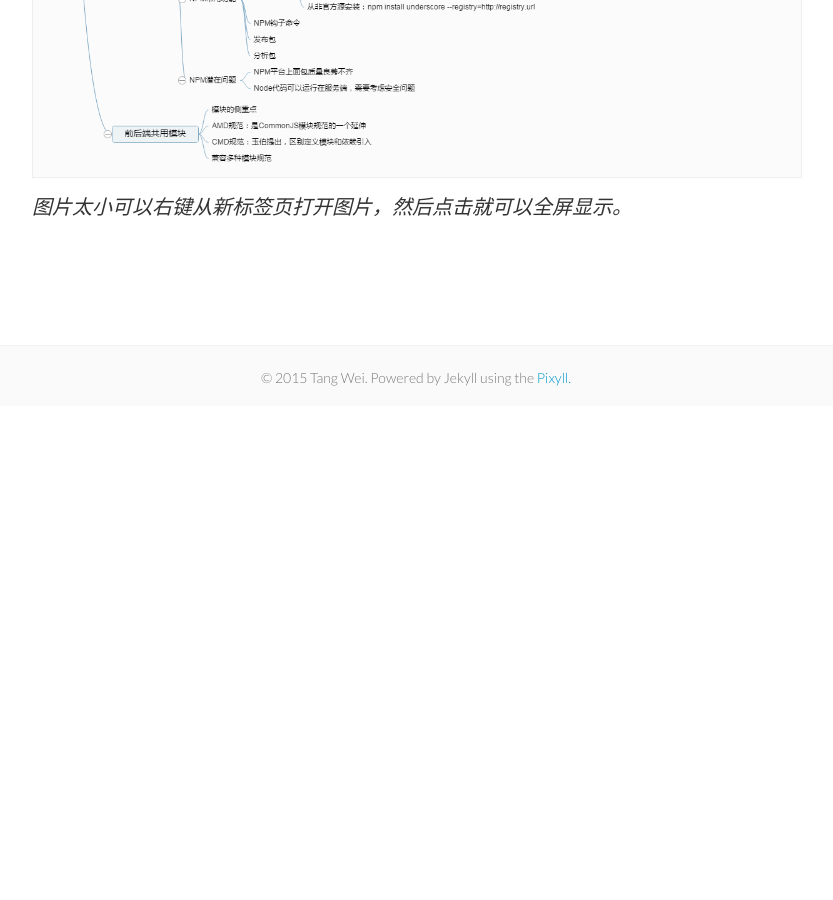
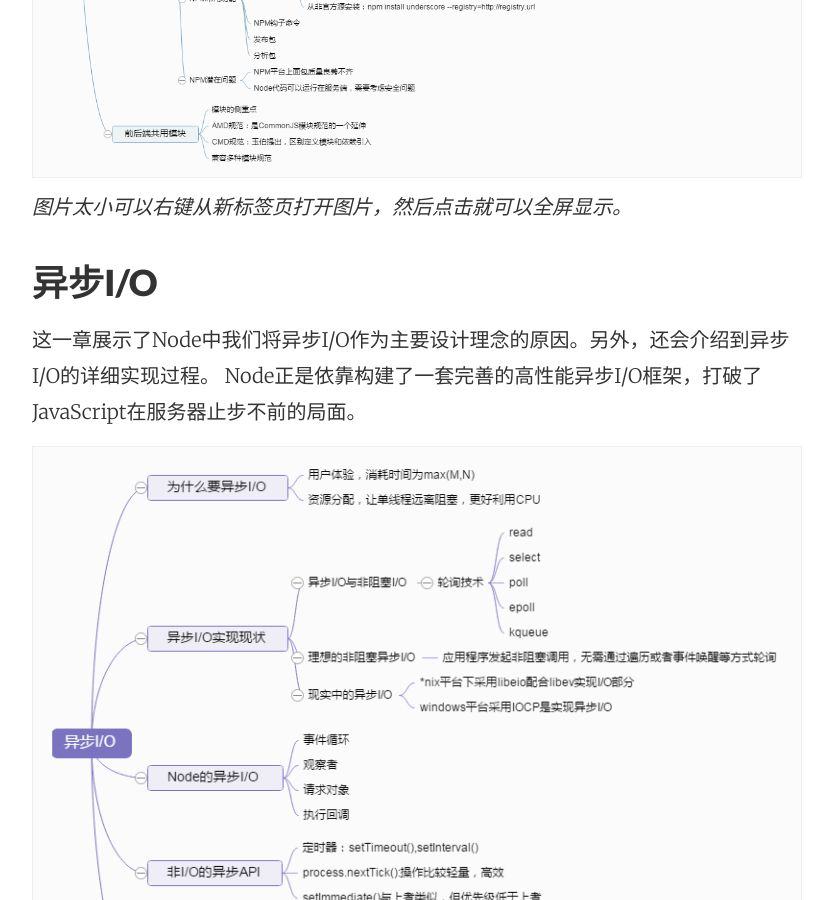
Before and after one commit to tw93/tw93.github.io, a Jekyll site: the page built from _posts/2015-03-01-shen-ru-qian-chu-nodejs-reading-mind-map.md, in a window 1280 px wide and 900 px high, scrolled down 2616 px. Shown: the whole window, without its empty margins (224-1057 px from the left). Built offline with Jekyll 4.4.1, drawn with Linux system fonts in a browser that asks for light colours; before the commit the page ends 3022 px from its top, so only the background shows below that.

Commit message:
异步I/O

```diff
--- a/_posts/2015-03-01-shen-ru-qian-chu-nodejs-reading-mind-map.md
+++ b/_posts/2015-03-01-shen-ru-qian-chu-nodejs-reading-mind-map.md
@@ -17,5 +17,11 @@ categories: Node学习笔记
 ###模块机制
 这一章主要介绍Node的模块机制，从中了解到Node如何实现CommonJS模块和包规范的。在这一章中，我们详细的解释了模块在引用过程中的编译、加载规则。另外，我们还能读到更深度的关于Node自身源代码的组织架构。
 
-![Node模块机制](http://tw93.github.io/images/Node2.png){: .imgZoom}
+![Node模块机制](http://tw93.github.io/images/Node2.png)
 *图片太小可以右键从新标签页打开图片，然后点击就可以全屏显示。*
+
+###异步I/O
+这一章展示了Node中我们将异步I/O作为主要设计理念的原因。另外，还会介绍到异步I/O的详细实现过程。
+Node正是依靠构建了一套完善的高性能异步I/O框架，打破了JavaScript在服务器止步不前的局面。
+
+![Node异步I/O](http://tw93.github.io/images/Node3.png)
```
Also changed, not shown: images/Node3.png (added).
